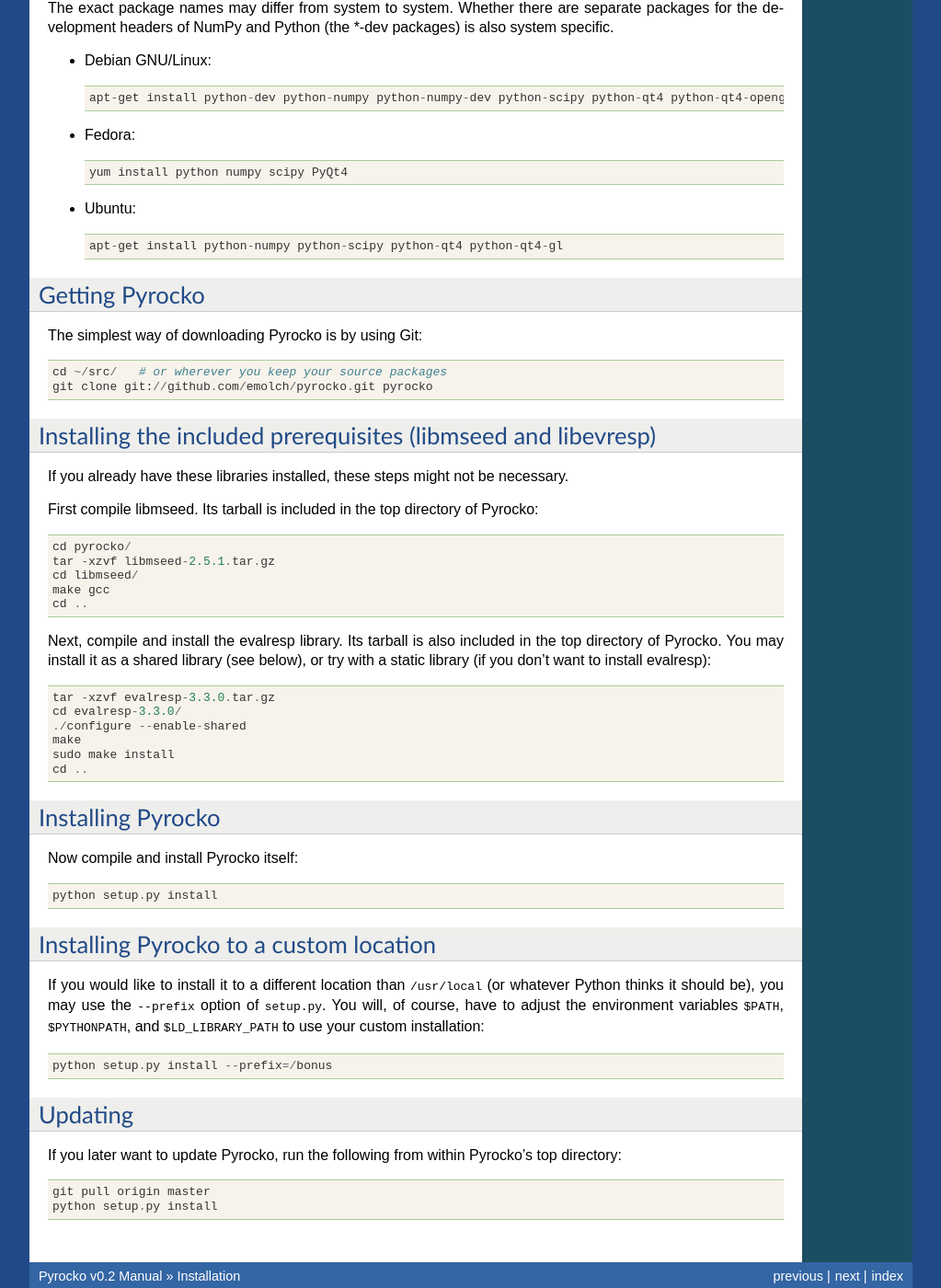
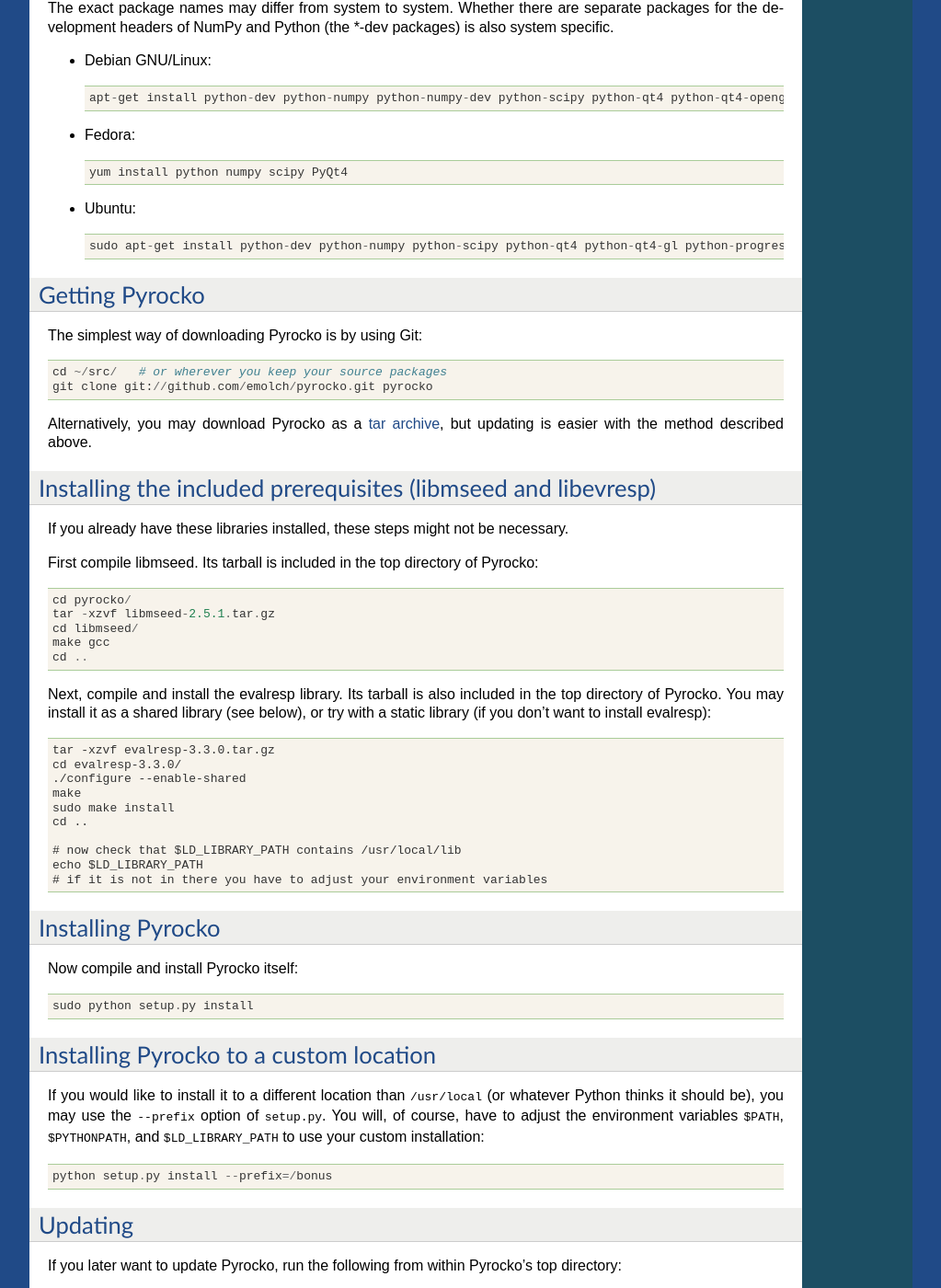
Before and after one commit to pyrocko/pyrocko, a Sphinx documentation site: the page built from doc/install.rst, in a window 1280 px wide and 1400 px high, scrolled down 485 px. Shown: the whole window at 92% size, without its empty margins (128-1151 px from the left). Built offline with Sphinx 7.4.7, drawn with Linux system fonts in a browser that asks for light colours.

Commit message:
improved documentation

```diff
--- a/doc/cake.rst
+++ b/doc/cake.rst
@@ -1,7 +1,7 @@
 
 
 The :mod:`cake` Module
-====================
+======================
 
 .. automodule:: pyrocko.cake
     :members:
--- a/doc/index.rst
+++ b/doc/index.rst
@@ -7,6 +7,8 @@
 
 
 Pyrocko is a seismology toolbox and library, written in the Python programming language. Snuffler is a seismogram browser built on top of Pyrocko.
+
+If you need help with Pyrocko or Snuffler don't hesitate to contact the `Snuffler mailing list <https://lists.zmaw.de/mailman/listinfo/snuffler>`_.
 
 Contents
 --------
--- a/doc/install.rst
+++ b/doc/install.rst
@@ -20,7 +20,9 @@
 How to install prerequisites available through the package manager of your system
 ^^^^^^^^^^^^^^^^^^^^^^^^^^^^^^^^^^^^^^^^^^^^^^^^^^^^^^^^^^^^^^^^^^^^^^^^^^^^^^^^^
 
-The exact package names may differ from system to system. Whether there are separate packages for the development headers of NumPy and Python (the \*-dev packages) is also system specific.
+The exact package names may differ from system to system. Whether there are
+separate packages for the development headers of NumPy and Python (the \*-dev
+packages) is also system specific.
 
 * Debian GNU/Linux::
 
@@ -33,7 +35,7 @@
 
 * Ubuntu::
 
-    apt-get install python-numpy python-scipy python-qt4 python-qt4-gl
+    sudo apt-get install python-dev python-numpy python-scipy python-qt4 python-qt4-gl python-progressbar
 
 
 Getting Pyrocko
@@ -44,6 +46,9 @@
     cd ~/src/   # or wherever you keep your source packages
     git clone git://github.com/emolch/pyrocko.git pyrocko
 
+Alternatively, you may download Pyrocko as a `tar archive
+<http://github.com/emolch/pyrocko/tarball/master>`_, but updating is easier
+with the method described above.
 
 Installing the included prerequisites (libmseed and libevresp)
 --------------------------------------------------------------
@@ -58,7 +63,9 @@
     make gcc
     cd ..
 
-Next, compile and install the evalresp library. Its tarball is also included in the top directory of Pyrocko. You may install it as a shared library (see below), or try with a static library (if you don't want to install evalresp)::
+Next, compile and install the evalresp library. Its tarball is also included in
+the top directory of Pyrocko. You may install it as a shared library (see
+below), or try with a static library (if you don't want to install evalresp)::
 
     tar -xzvf evalresp-3.3.0.tar.gz
     cd evalresp-3.3.0/
@@ -67,12 +74,16 @@
     sudo make install
     cd ..
 
+    # now check that $LD_LIBRARY_PATH contains /usr/local/lib
+    echo $LD_LIBRARY_PATH
+    # if it is not in there you have to adjust your environment variables
+
 Installing Pyrocko
 ------------------
 
 Now compile and install Pyrocko itself::
 
-    python setup.py install
+    sudo python setup.py install
 
 Installing Pyrocko to a custom location
 ---------------------------------------
@@ -88,4 +99,4 @@
 If you later want to update Pyrocko, run the following from within Pyrocko's top directory::
 
     git pull origin master
-    python setup.py install
+    sudo python setup.py install
```
